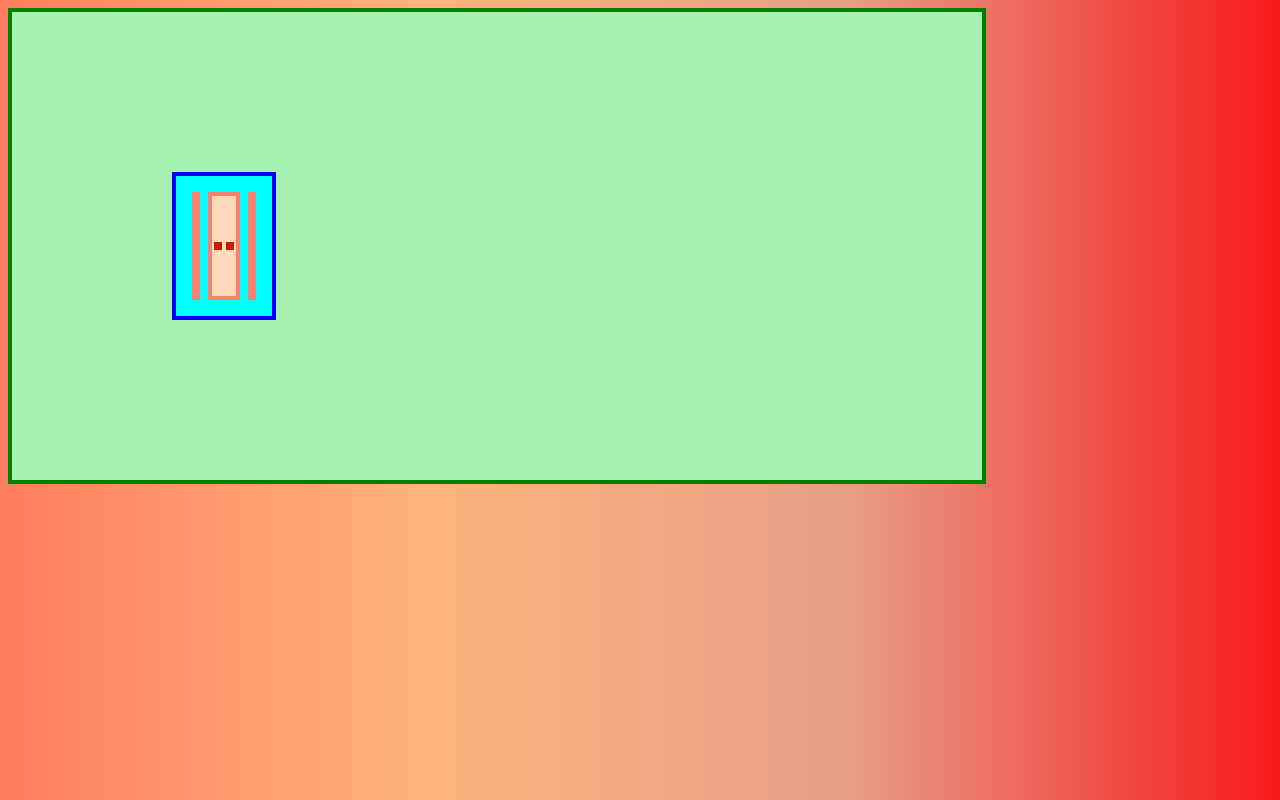
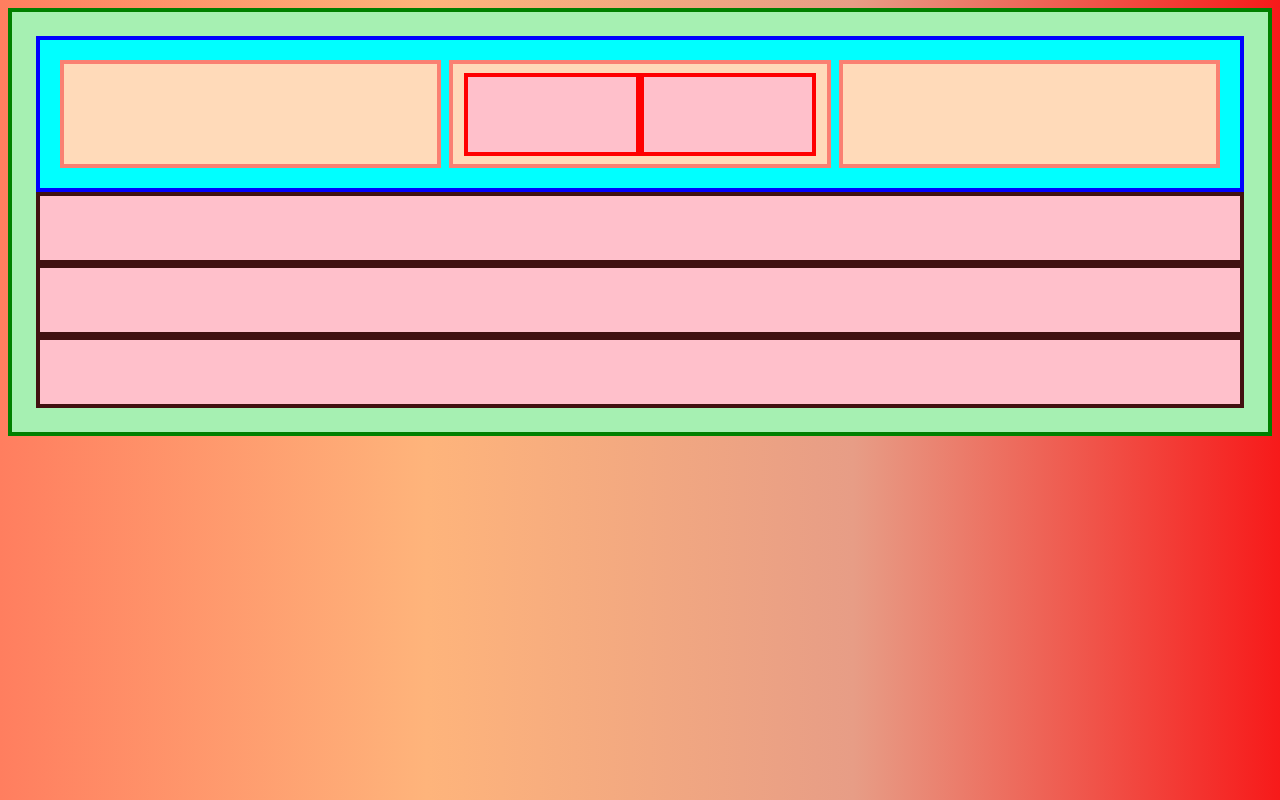
Before and after one commit to jokerjaas2002/introduction_to_flexbox, a plain HTML site: page Exercises/exercise_3.html in a window 1280 px wide. Drawn offline with Linux system fonts and the light colour scheme.

Commit message:
feat: Change the css in the exercise 3

```diff
--- a/Exercises/exercise_3.html
+++ b/Exercises/exercise_3.html
@@ -9,22 +9,21 @@
 <body>
     <div class="containerFather">
         <div class="container">
-            <div class="item"></div>
-            <div class="item">
-                <div class="parts" id="part1"></div>
-            <div class="parts" id="part2"></div>
-            </div>
-            <div class="item"></div>
+        <div class="item" id="one"></div>
+        <div class="item" id="two">
+            <div class="inner-item" id="two-one"></div>
+            <div class="inner-item" id="two-two"></div>
+         </div>
+         <div class="item" id="three"></div>
         </div>
-        <div></div>
-        <div></div>
-        <div></div>
+         <div class="Box"></div>
+        <div class="Box"></div>
+        <div class="Box"></div>
         <div>
             <div></div>
             <div></div>
             <div></div>
             <div></div>
-        </div>
     </div>
 </body>
 </html>
--- a/Exercises/style.css
+++ b/Exercises/style.css
@@ -4,9 +4,10 @@ body {
 
 .container {
     background-color: aqua;
-    padding: 12px;
+    padding: 1rem;
     border: 4px solid blue;
     display: flex;
+    flex: 1;
 }
 
 .item {
@@ -30,16 +31,16 @@ body {
 .containerFather {
     background-color: rgb(166, 240, 178);
     border: 4px solid green;
-    display: flex;
-    padding: 160px;
-    width: 650px;
+    flex-wrap: wrap;
+    padding: 1.5rem;
+    justify-content: space-between;
 }
 
 .inner-item {
     border: 4px solid red;
     background-color: pink;
     height: 75px;
-    width: 75px;
+
     flex: 0 0 45%;
     margin: 0;
 }
@@ -48,6 +49,13 @@ body {
     display: flex;
     justify-content: center;
     align-items: center;
-    padding: 0.5px;
+    padding: 0.2px;
     flex: 1;
 }
+
+.Box {
+border: 4px solid rgb(65, 16, 16);
+background-color: pink;
+padding: 2rem;
+flex: 1;
+}
```
